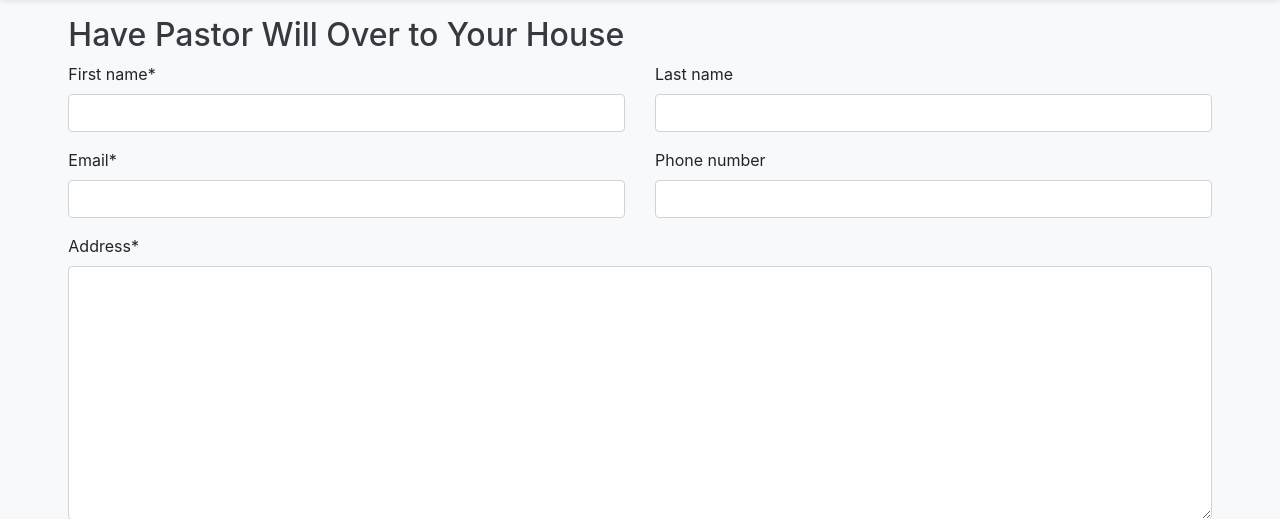
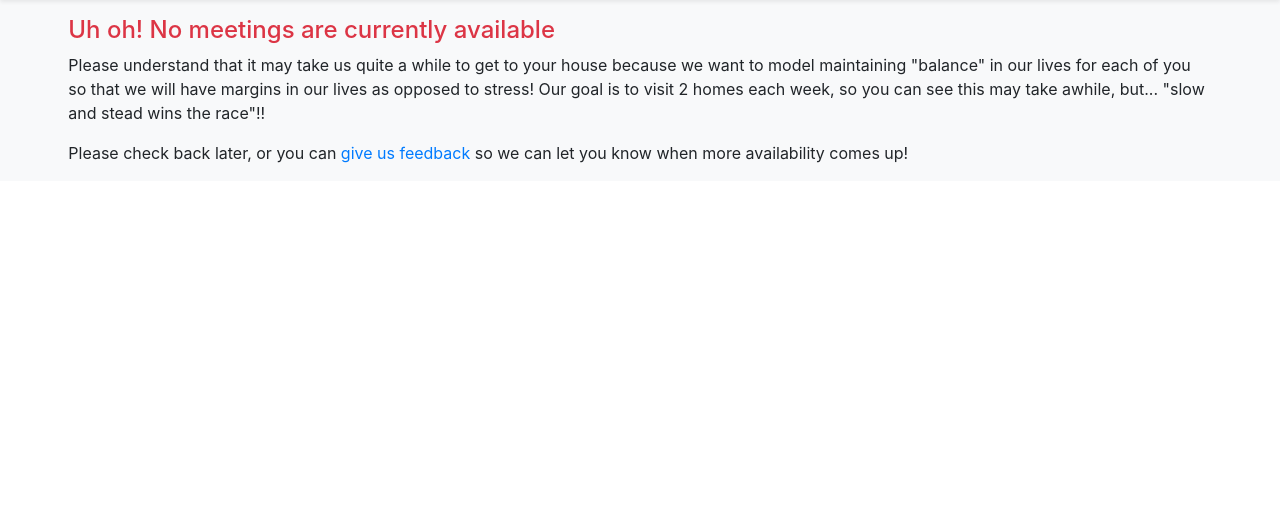
Before and after one commit to curtis628/pastor-visit, a Django app: page / in a window 1280 px wide. Shown: the part 56-575 px from the top of the page. Run offline with Django 3.2, Linux system fonts and the light colour scheme; tables that the repository leaves empty hold one stand-in row (values such as "Sample post"); some libraries are stand-ins or nearby versions.

Commit message:
Disable form and show error message when no meetings exist
When no meetings are available... the index page now displays an error
message. It includes a link for folks to give us feedback too.

```diff
--- a/homevisit/templates/homevisit/about.html
+++ b/homevisit/templates/homevisit/about.html
@@ -39,10 +39,12 @@ So let me tell you why we want to do this.  I want to make sure this adventure i
 
 <h4 class="text-dark">Clarification About Expectations</h4>
 <p>
-PLEASE don’t let the size or state of your house be an issue.  I hope you know there will be NO judgements passed about how you live.  Pastor Jason says to him “an immaculate house demonstrates just as many personality quirks as a messy house!  Truth is, we are all a bit quirky in our own ways to let's just admit it and accept one another.  Please don’t let the fear of our perception of your home prevent you from having us over!  (Here is the "safe" part for you, the invite is all up to you as I promise we won’t just come knocking on your door!!)
+PLEASE don’t let the size or state of your house be an issue.  I hope you know there will be NO judgements passed about how you live.  Pastor Jason says to him "an immaculate house demonstrates just as many personality quirks as a messy house!"  Truth is, we are all a bit quirky in our own ways to let's just admit it and accept one another.  Please don’t let the fear of our perception of your home prevent you from having us over!  (Here is the "safe" part for you, the invite is all up to you as I promise we won’t just come knocking on your door!!)
 </p>
 <p>
 In Pastor Jason's words:  "This is not a counseling session or a time for us to secretly 'assess' you!  That feels weird just typing it out."  The reason for the visit is 100% relational, in we just want to get to know you a least enough to have a relationship with you.  (Another "safe" part for you is we have set these visits to be less than 1 hour in length so we aren’t coming over to spend the night!)
+</p>
+<p>
 PLEASE don't make us anything to eat!  We don’t want there to be any "work" on your end and we truly don't want to be snacking after dinner as we all know how deadly that would be on my girly figure!!
 </p>
 <p>
--- a/homevisit/templates/homevisit/index.html
+++ b/homevisit/templates/homevisit/index.html
@@ -3,10 +3,16 @@
 {% load crispy_forms_tags %}
 
 {% block content %}
+
+  {% if no_meetings_error %}
+    {% include "homevisit/no_meetings.html" %}
+  {% else %}
     <h2 class="text-dark">Have Pastor Will Over to Your House</h2>
     <form action="{% url 'index' %}" method="post">
       {% crispy owner_form %}
       {% crispy form %}
       <button type="submit" class="btn btn-success">Save</button>
     </form>
+  {% endif %}
+
 {% endblock %}
--- /dev/null
+++ b/homevisit/templates/homevisit/no_meetings.html
@@ -0,0 +1,7 @@
+<h4 class="text-danger">Uh oh! No meetings are currently available</h2>
+<p>
+Please understand that it may take us quite a while to get to your house because we want to model maintaining "balance" in our lives for each of you so that we will have margins in our lives as opposed to stress!  Our goal is to visit 2 homes each week, so you can see this may take awhile, but... "slow and stead wins the race"!!
+</p>
+<p>
+Please check back later, or you can <a href="/feedback">give us feedback</a> so we can let you know when more availability comes up!
+</p>
--- a/homevisit/views.py
+++ b/homevisit/views.py
@@ -21,6 +21,14 @@ class HouseholdCreateView(CreateView):
     def get_context_data(self, **kwargs):
         context = super().get_context_data(**kwargs)
         context["owner_form"] = OwnerForm(prefix="ownerForm")
+
+        household_form = context["form"]
+        meeting_field = household_form.fields["meeting"]
+        meeting_choices = [choice for choice in meeting_field.choices]
+        meeting_nums = len(meeting_choices)
+        if meeting_nums == 0:
+            logger.warning("There are no meetings to choose from!")
+            context["no_meetings_error"] = True
         return context
 
     @transaction.atomic
```
Also changed, not shown: homevisit/test_views.py (+19 -0 lines). Lines whose indentation alone changed are shown as unchanged.
